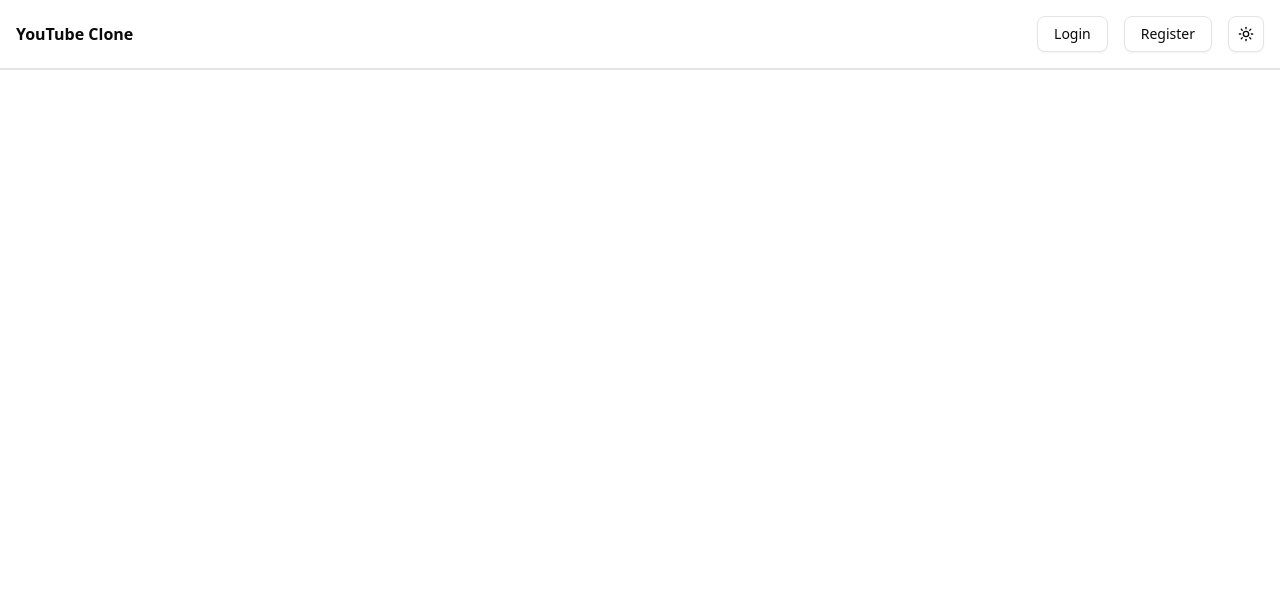
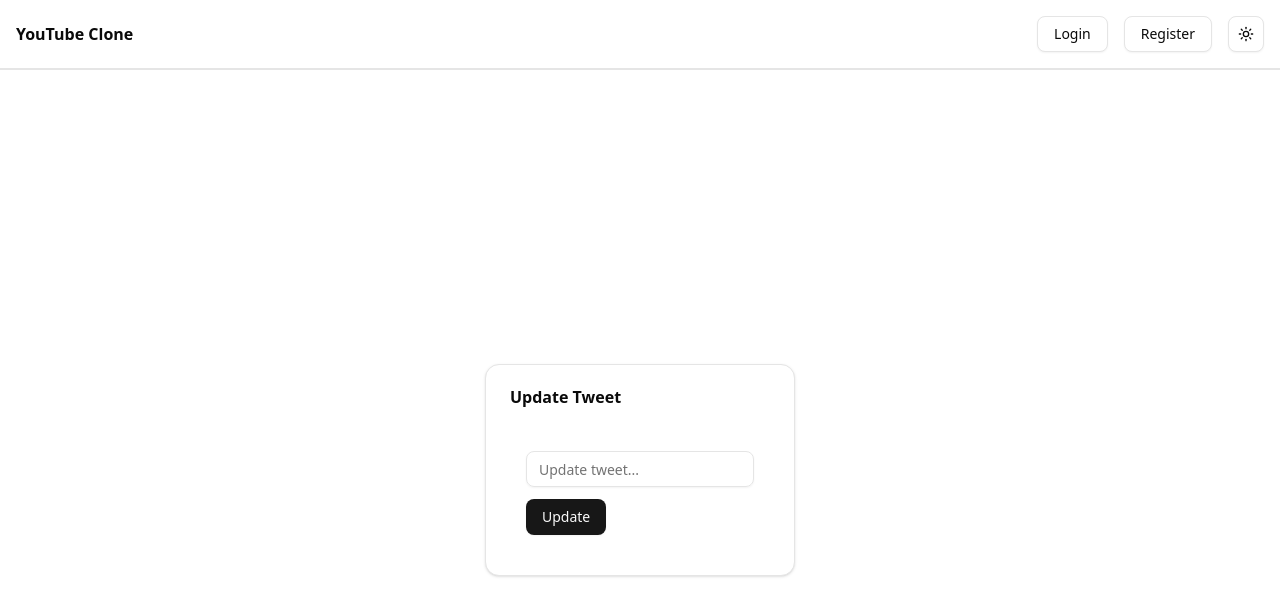
Before and after one commit to ShehryarAijaz/youtube-backend, a React (Vite) app in the folder frontend/: page /update-tweet/1 in a window 1280 px wide. Shown: the top 616 px of the page. Built offline with nearby package versions, Linux system fonts and the light colour scheme; no server answers.

Commit message:
feat: add get tweet functionality, update tweet component, and implement tweet update form

```diff
--- a/frontend/src/features/tweets/api.js
+++ b/frontend/src/features/tweets/api.js
@@ -23,3 +23,27 @@ export const getTweets = async (userId) => {
     throw new Error(error.message || "Failed to fetch tweets");
   }
 };
+
+export const updateTweet = async (tweetId, { content }) => {
+  try {
+    const response = await api.patch(`/tweets/update-tweet/${tweetId}`, { content });
+    if (response?.status === 200) {
+      return response;
+    } else {
+      throw new Error(response.message || "Failed to update tweet");
+    }
+  } catch (error) {
+    throw new Error(error.message || "Failed to update tweet");
+  }
+};
+
+export const getTweetById = async (tweetId) => {
+  try {
+    const response = await api.get(`/tweets/get-tweet/${tweetId}`)
+    if (response?.status === 200) {
+      return response
+    }
+  } catch (error) {
+    throw new Error(error.message || "Failed to fetch tweet");
+  }
+}
--- a/frontend/src/features/tweets/components/Tweet.jsx
+++ b/frontend/src/features/tweets/components/Tweet.jsx
@@ -1,10 +1,22 @@
-import React from 'react'
+import React, { useState } from 'react'
+import TweetUpdate from './TweetUpdate';
+import { Button } from '@/components/ui/button';
+import { useNavigate } from 'react-router-dom';
 
 const Tweet = ({ tweet }) => {
+    const [showUpdate, setShowUpdate] = useState(false);
+    const navigate = useNavigate();
+
+    const handleUpdate = () => {
+        setShowUpdate(true);
+        navigate(`/update-tweet/${tweet._id}`);
+    }
+
     return (
         <div className="border rounded p-4 shadow-sm flex flex-col">
             <text className="text-lg font-semibold">{tweet.content}</text>
             <text className="text-sm text-gray-500">{tweet.createdAt.split("T")[0]}</text>
+            <Button variant="outline" onClick={handleUpdate}>Update</Button>
         </div>
     )
 }
--- /dev/null
+++ b/frontend/src/features/tweets/components/TweetUpdate.jsx
@@ -0,0 +1,109 @@
+import React, { useState, useEffect } from "react";
+import { Input } from "@/components/ui/input";
+import { Card, CardHeader, CardTitle, CardContent } from "@/components/ui/card";
+import { Alert, AlertDescription, AlertTitle } from "@/components/ui/alert";
+import { CheckCircle2Icon } from "lucide-react";
+import { Button } from "@/components/ui/button";
+import { getTweetById, updateTweet } from "@/features/tweets/api";
+import { useParams } from "react-router-dom";
+
+const TweetUpdate = () => {
+  const { tweetId } = useParams();
+  console.log("Tweet ID: ", tweetId);
+  const [formData, setFormData] = useState({
+    content: "",
+  });
+  const [tweet, setTweet] = useState(null);
+  console.log("Tweet: ", tweet);
+  const [loading, setLoading] = useState(false);
+  const [error, setError] = useState(null);
+  const [success, setSuccess] = useState(false);
+  const [successMessage, setSuccessMessage] = useState("");
+  console.log("Content: ", formData, typeof formData);
+
+  useEffect(() => {
+    if (success) {
+      const timer = setTimeout(() => {
+        setSuccess(false);
+        setSuccessMessage("");
+      }, 3000);
+
+      return () => clearTimeout(timer);
+    }
+  }, [success]);
+
+  useEffect(() => {
+    const fetchTweet = async () => {
+      const response = await getTweetById(tweetId);
+      if (response?.status === 200) {
+          setTweet(response.data?.content);
+          setFormData({ content: response.data?.content });
+          console.log("Tweet Response: ", response);
+      } else {
+        setError(response.message);
+      }
+    };
+    fetchTweet();
+  }, [tweetId]);
+
+  const handleTweetSubmit = async (e) => {
+    e.preventDefault();
+    setError(null);
+    setLoading(true);
+    setSuccess(false);
+
+    try {
+      const response = await updateTweet(tweetId, formData);
+      if (response?.status === 200) {
+        setError(null);
+        setSuccess(true);
+        setLoading(false);
+        setFormData({ content: "" });
+        setSuccessMessage("Tweet updated successfully!");
+      }
+    } catch (error) {
+      setError(
+        error.message || "An error occurred while updating the tweet."
+      );
+    } finally {
+      setLoading(false);
+    }
+  };
+
+  const handleTweetChange = (e) => {
+    setFormData({ ...formData, content: e.target.value });
+  };
+
+  return (
+    <div className="min-h-screen w-full flex flex-col items-center justify-center">
+      <Card>
+        <CardHeader>
+          <CardTitle>Update Tweet</CardTitle>
+        </CardHeader>
+        <CardContent>
+          <form onSubmit={handleTweetSubmit} className="w-full max-w-md p-4">
+            <Input
+              type="text"
+              placeholder="Update tweet..."
+              value={formData.content}
+              onChange={handleTweetChange}
+            />
+            {error && <p className="text-red-500">{error}</p>}
+            <Button className="mt-3" type="submit" disabled={loading}>
+              {loading ? "Updating..." : "Update"}
+            </Button>
+          </form>
+        </CardContent>
+      </Card>
+      {success && (
+        <Alert className="mt-4">
+          <CheckCircle2Icon />
+          <AlertTitle>Success!</AlertTitle>
+          <AlertDescription>{successMessage}</AlertDescription>
+        </Alert>
+      )}
+    </div>
+  );
+};
+
+export default TweetUpdate;
--- a/frontend/src/router/AppRouter.jsx
+++ b/frontend/src/router/AppRouter.jsx
@@ -8,6 +8,7 @@ import UserPage from "@/features/user/components/UserPage"
 import UpdateAccount from "@/features/user/components/UpdateAccount"
 import PublishVideo from "@/features/videos/components/PublishVideo"
 import PublishTweet from "@/features/tweets/components/TweetPublish"
+import TweetUpdate from "@/features/tweets/components/TweetUpdate"
 
 export default function AppRouter() {
     return (
@@ -22,6 +23,7 @@ export default function AppRouter() {
                 <Route path="/update-account" element={<UpdateAccount />} />
                 <Route path="/publish-video" element={<PublishVideo />} />
                 <Route path="/publish-tweet" element={<PublishTweet />} />
+                <Route path="/update-tweet/:tweetId" element={<TweetUpdate />} />
             </Routes>
         </BrowserRouter>
         </ThemeProvider>
```
Also changed, not shown: 2 other files (tests, documents, lock files or other folders).
